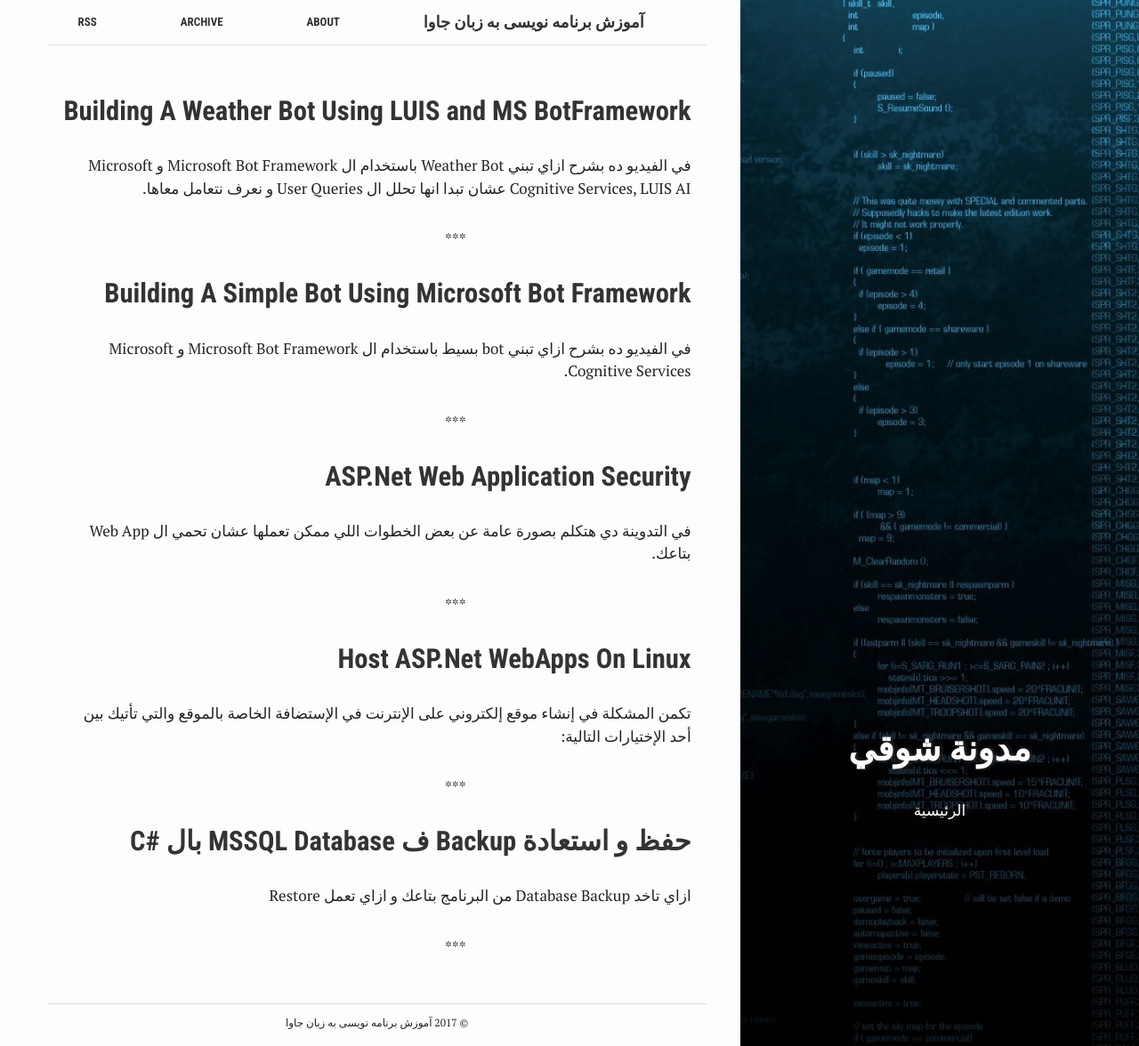
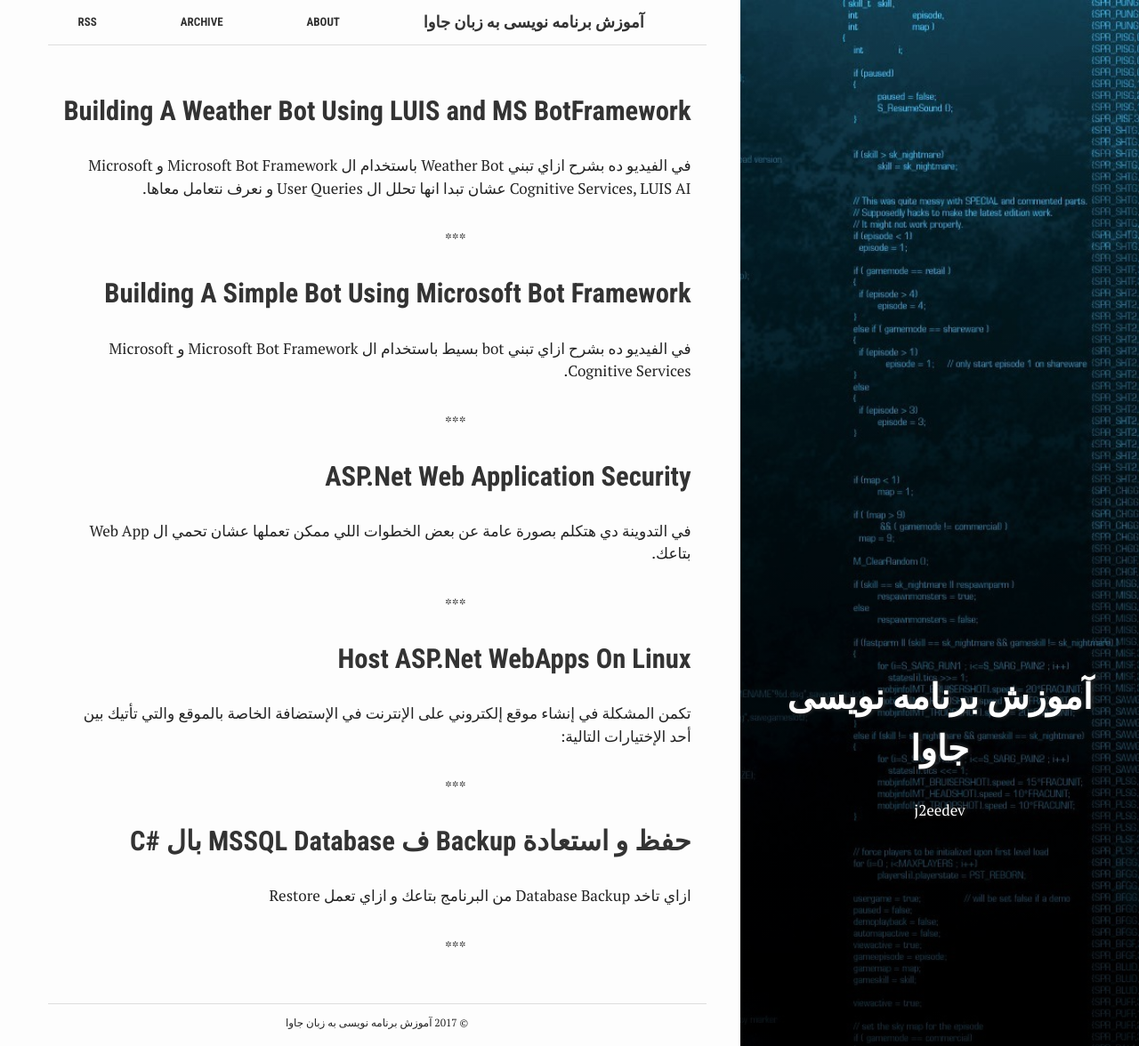
Before and after one commit to j2eedev-ir/j2eedev-ir.github.io, a Jekyll site: the page built from index.html, in a window 1280 px wide and 1176 px high. Shown: the whole window at 89% size. Built offline with Jekyll 4.4.1, drawn with Linux system fonts in a browser that asks for light colours.

Commit message:
Update index.html

```diff
--- a/index.html
+++ b/index.html
@@ -1,9 +1,9 @@
 ---
 bg: "Backgrounds_Line_of_computer_code_background_099068_.jpg"
 layout: default
-crawlertitle: "مدونة شوقي"
-title: "مدونة شوقي"
-summary: "الرئيسية"
+crawlertitle: "آموزش برنامه نویسی جاوا"
+title: "آموزش برنامه نویسی جاوا"
+summary: "j2eedev"
 ---
 
 {% for post in site.posts limit: 500 %}
```
